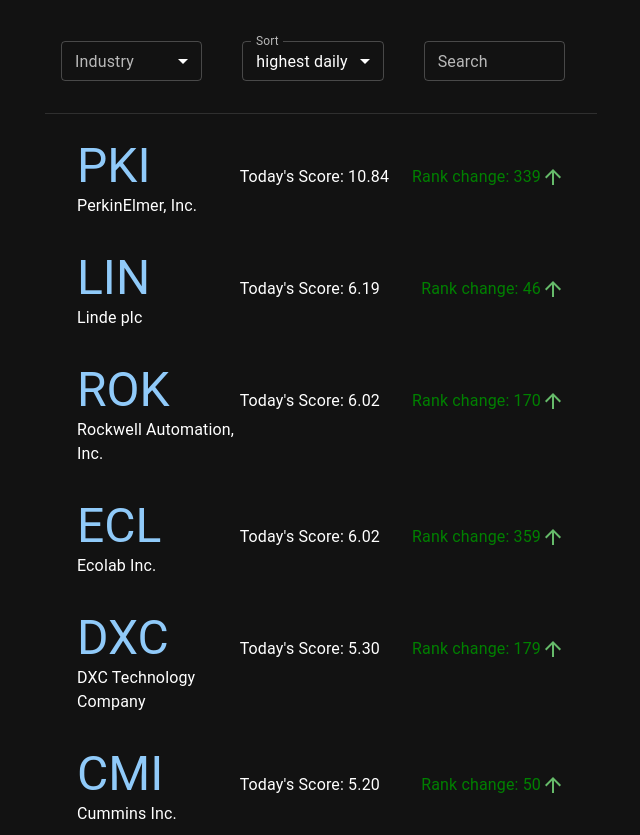
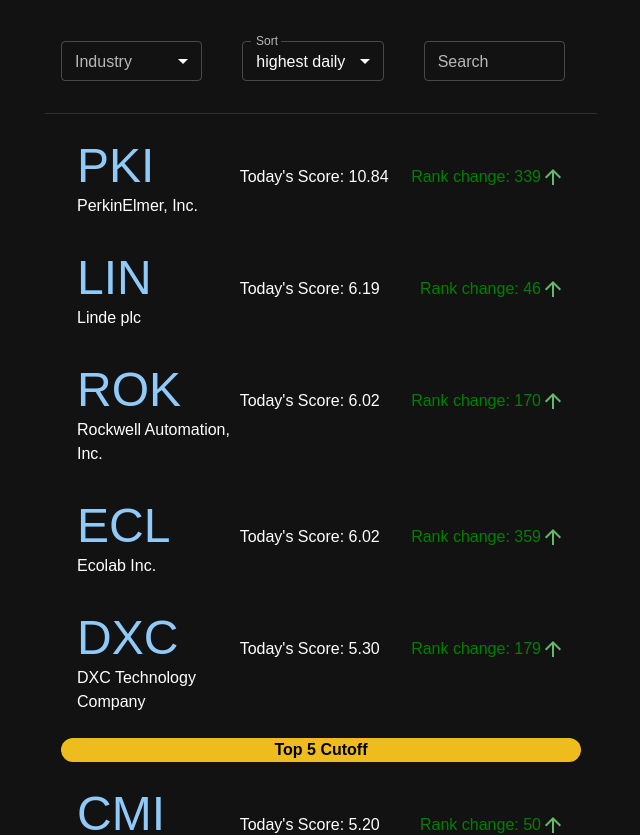
Before and after one commit to pbio/Ocean-Impact-Score, a Next.js app: page / in a window 1280 px wide. Shown: the part 265-1100 px from the top of the page, without its empty margins (319-959 px from the left). Built offline with nearby package versions, Linux system fonts and the light colour scheme.

Commit message:
added a line showing the top 5

```diff
--- a/components/score-list-item.tsx
+++ b/components/score-list-item.tsx
@@ -66,7 +66,7 @@
   };
   return (
     <ListItem>
-      <ListItemButton onClick={handleClickOpen} >
+      <ListItemButton onClick={handleClickOpen} sx={{borderRadius: '16px'}}>
       <Grid
           container
           direction="row"
--- a/components/score-list.tsx
+++ b/components/score-list.tsx
@@ -3,6 +3,7 @@
 import Box from '@mui/material/Box';
 import List from '@mui/material/List';
 import ListItem from '@mui/material/ListItem';
+import Typography from '@mui/material/Typography';
 import Divider from '@mui/material/Divider';
 import TextField from '@mui/material/TextField';
 import Grid from '@mui/material/Grid';
@@ -15,16 +16,12 @@
 import ScoreDialog from './score-dialog';
 import ScoreListItem from './score-list-item';
 import IndustrySelector from './industry-selector'
+import TopXCutoffLine from './top-x-cutoff-line'
 
 interface CustomPageProps {
   scoresList: Item[],
   addInfo: any
 }
-
-const Item = styled('div')(({ theme }) => ({
-  //padding: theme.spacing(1),
-  //textAlign: 'center'
-}));
 
 interface Item {
   ticker: string,
@@ -53,7 +50,7 @@
     ]
 
     return (
-    <Box sx={{ width: '100%', maxWidth: 600, bgcolor: 'background.paper' }}>
+    <Box sx={{ width: '100%', maxWidth: 700, bgcolor: 'background.paper' }}>
       <nav aria-label="main mailbox folders">
         <List>
           <ListItem >
@@ -64,16 +61,15 @@
           justifyContent="space-between"
           alignItems="baseline"
         >
-          <Grid md={4} xs={6} spacing={3} sx={{ p: 2 }} item>
-            <Item>
+          <Grid md={4} xs={6} sx={{ p: 2 }} item>
             <IndustrySelector
               selectedIndustry={industry}
               setIndustry={setIndustry}
               {...pageProps} />
-            </Item>
+
             </Grid>
-            <Grid md={4} xs={6} spacing={3} sx={{ p: 2 }} item>
-            <Item>
+            <Grid md={4} xs={6} sx={{ p: 2 }} item>
+
             <FormControl fullWidth size="small">
                 <InputLabel id="demo-simple-select-label">Sort</InputLabel>
                 <Select
@@ -114,19 +110,18 @@
                     </MenuItem>
                 </Select>
             </FormControl>
-            </Item>
+
             </Grid>
-            <Grid
-              md={4} xs={12}
-              spacing={3} sx={{ p: 2 }} item>
-              <Item>
+            <Grid md={4} sm={12} sx={{ p: 2 }} item>
+
               <TextField
                 variant="outlined"
                 label="Search"
                 onChange={event => setSearch(event.target.value)}
                 size="small"
+                fullWidth
                 />
-                </Item>
+
             </Grid>
           </Grid>
           </ListItem>
@@ -148,8 +143,9 @@
               return element.ticker.toLowerCase().includes(searchTerm.toLowerCase()) || addInfo[element.ticker]?.[1]?.toLowerCase().includes(searchTerm.toLowerCase())
             })
           .slice(0,50) //only show the top 50 to avoid slowing down app
-          .map(element=> //map to output the JSX components
-              <ScoreListItem
+          .map((element, index )=>{ //map to output the JSX components
+              return (<>
+                <ScoreListItem
                   key={element.ticker}
                   data={element}
                   name={(addInfo[element.ticker]) ? addInfo[element.ticker][1] : element.ticker}
@@ -157,7 +153,11 @@
                   setCompany={setCompany}
                   sort={sort}
                   {...pageProps}
-                  />)
+                  />
+                  {/* show the cutoff line */}
+                  {(index == 4 && searchTerm=="") && <TopXCutoffLine cutoffLimit={index+1} key={"top"+index} />}
+                </>)
+            })
           }
         </List>
       </nav>
--- /dev/null
+++ b/components/top-x-cutoff-line.tsx
@@ -0,0 +1,18 @@
+import ListItem from '@mui/material/ListItem'
+import Typography from '@mui/material/Typography'
+
+interface CustomPageProps {
+    cutoffLimit: number,
+}
+export default function TopXCutoffLine({ cutoffLimit}: CustomPageProps){
+    return (
+        <ListItem>
+            <Typography
+                align='center'
+                variant='body1'
+                sx={{px: '16px 16px', bgcolor: '#EEBC1D', color:'black', width:'100%', borderRadius:'16px', fontWeight: '700'}}>
+                {'Top '+ cutoffLimit +' Cutoff'}
+            </Typography>
+        </ListItem>
+    );
+}
--- a/config/theme.tsx
+++ b/config/theme.tsx
@@ -3,15 +3,10 @@
 // Create a theme instance.
 const theme = createTheme({
 palette: {
-   primary: {
-      main: '#556cd6',
-   },
-   secondary: {
-     main: '#19857b',
-   },
-   error: {
-   main: red.A400,
-   },
+    mode: 'dark',
+  },
+  typography: {
+    fontFamily: ['product-sans', 'sans-serif'].join(','),
   },
 });
 export default theme;
--- a/pages/_app.tsx
+++ b/pages/_app.tsx
@@ -14,11 +14,6 @@
 interface MyAppProps extends AppProps {
   emotionCache?: EmotionCache;
 }
-const darkTheme = createTheme({
-  palette: {
-    mode: 'dark',
-  }
-});
 
 export default function MyApp(props: MyAppProps) {
   const { Component, emotionCache = clientSideEmotionCache, pageProps } = props;
@@ -27,7 +22,7 @@
       <Head>
         <meta name="viewport" content="initial-scale=1, width=device-width" />
       </Head>
-      <ThemeProvider theme={darkTheme}>
+      <ThemeProvider theme={theme}>
         {/* CssBaseline kickstart an elegant, consistent, and simple baseline to build upon. */}
         <CssBaseline />
         <Component {...pageProps} />
--- a/pages/index.tsx
+++ b/pages/index.tsx
@@ -40,7 +40,7 @@
   return (
       <>
       <Head>
-        <title>Ocean Score App</title>
+        <title>Ocean Impact Score</title>
         <link rel="icon" href="/favicon.ico" />
       </Head>
       <main>
@@ -49,10 +49,11 @@
             Ocean Impact Score
           </Typography>
           <Typography variant= "body1" color= "white" sx={{fontWeight: 'bold'}}>
-            This site is a simple interface for viewing the Ocean Impact Score by Waves of Change.
+            An interface for viewing the Ocean Impact Score by Waves of Change
           </Typography>
           <Typography variant= "body1" color= "white" sx={{fontStyle: 'italic'}}>
-            Each public company in this list is assigned a score based on a deep learning model trained on academic papers and reliable articles about the company's environmental impact. In future versions of this tool the score updates will happen in real time.
+            Each public company in the SP500/STOXX600 is given an ocean impact score coming from our deep learning models trained on academic papers and reliable articles pertaining to the company's environmental and specifically 'Ocean' impact.
+            <br></br>Future versions of this tool will update all scores in real time.
           </Typography>
           <Typography variant= "body1" >{'Latest Data Dump: '+ latestDataUploadDate}</Typography>
           <Box sx={{ width: 300, height: 50}} >
```
Also changed, not shown: components/sort-list.tsx (added, +7 -0 lines).
